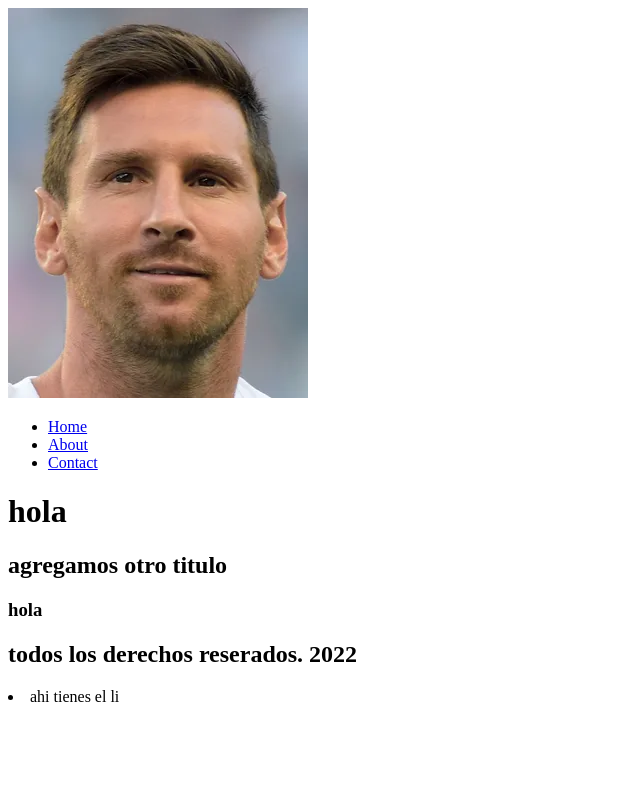
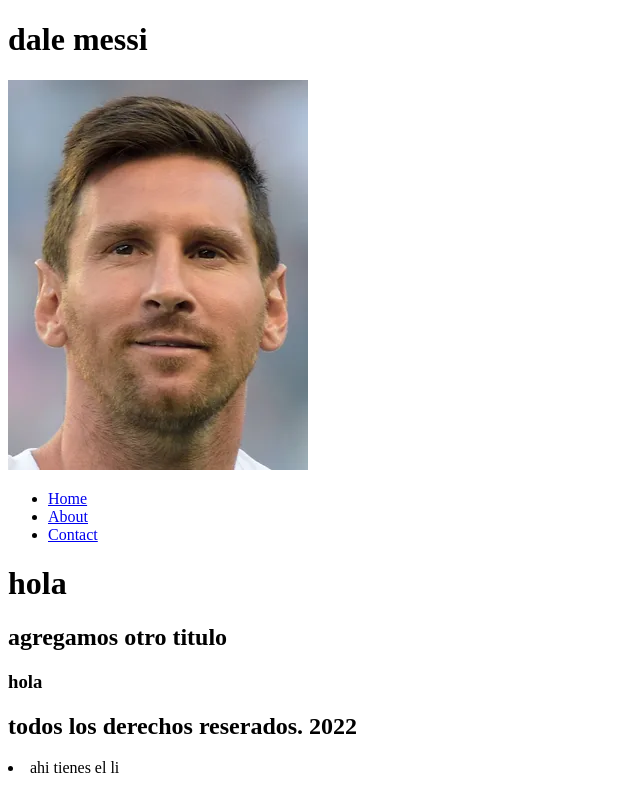
Before and after one commit to Felixjgca96/git_branch, a plain HTML site: page index.html in a window 1280 px wide. Shown: the whole page, without its empty margins (0-640 px from the left). Drawn offline with Linux system fonts and the light colour scheme.

Commit message:
dale messi

```diff
--- a/index.html
+++ b/index.html
@@ -7,6 +7,7 @@
     <title>Document</title>
 </head>
 <body>
+    <h1>dale messi</h1>
     <nav>
         <img src="./messi.png" alt="messi">
         <ul>
```
